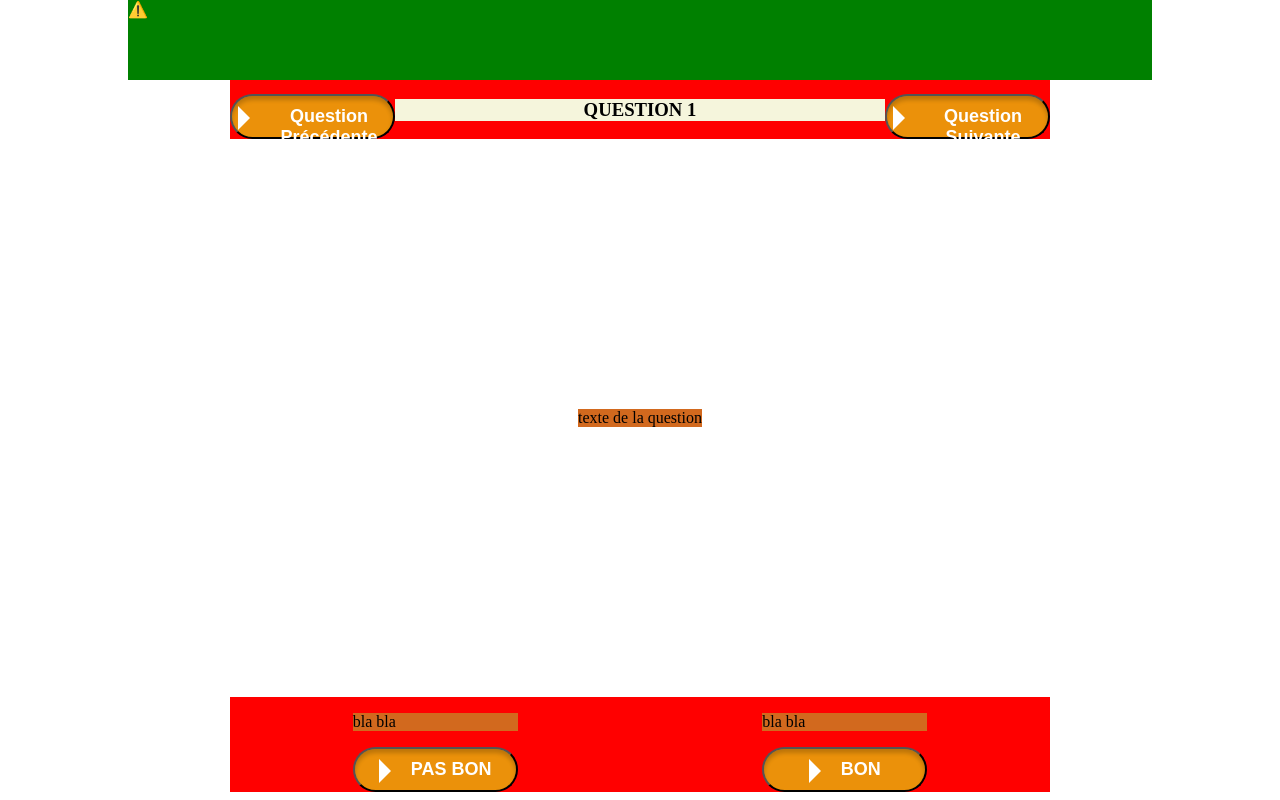
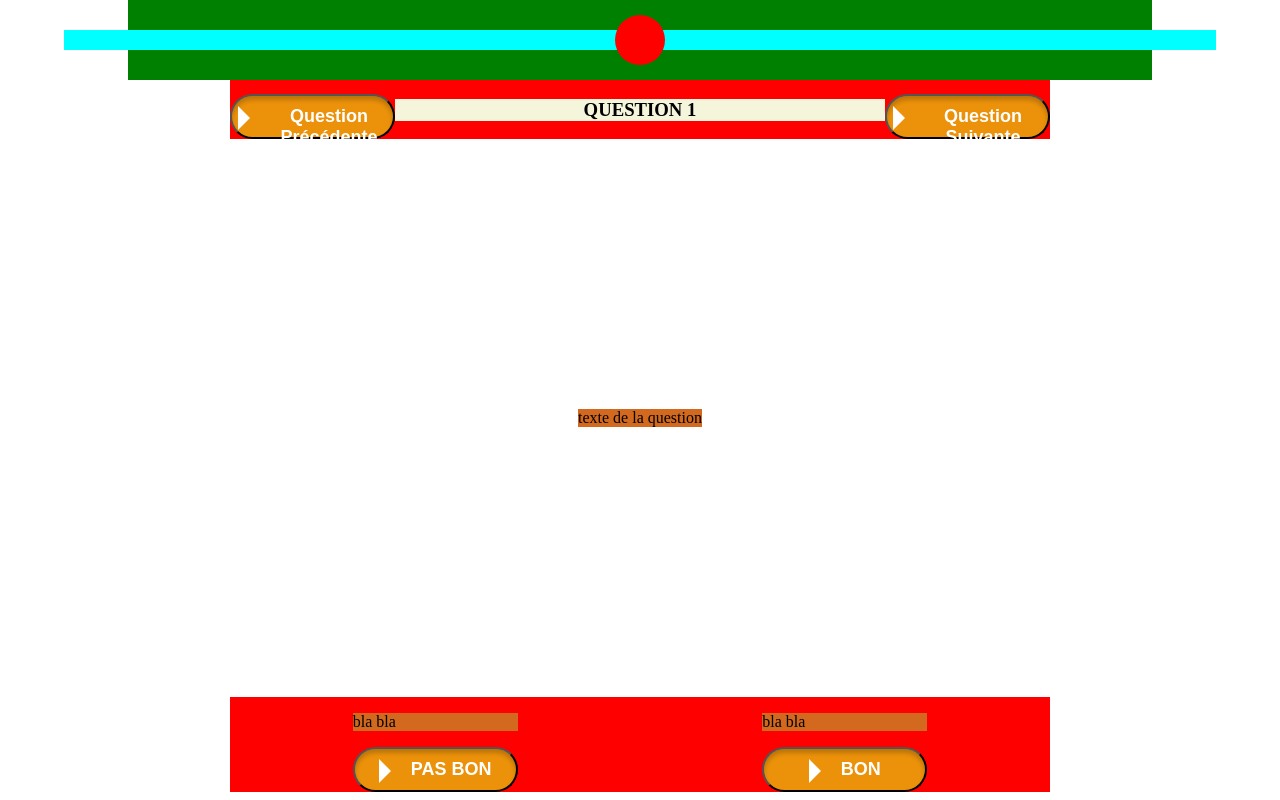
Before and after one commit to navtar21/hackaton_groupe_h, a React (Vite) app: page / in a window 1280 px wide. Built offline with nearby package versions, Linux system fonts and the light colour scheme; no server answers.

Commit message:
add progress bar

```diff
--- /dev/null
+++ b/src/components/ProgressBar.jsx
@@ -0,0 +1,8 @@
+export const ProgressBar = () => {
+  return (
+    <div className="progress-bar">
+        <div className="progress-point">
+         </div>
+    </div>
+  )
+}
--- a/src/css/App.scss
+++ b/src/css/App.scss
@@ -1,6 +1,6 @@
 @use "Home";
 @use "About";
-
+@use "Progress";
 @use "Button";
 
 body {
--- a/src/css/_Home.scss
+++ b/src/css/_Home.scss
@@ -1,8 +1,15 @@
 #Home {
+    aside {
+        margin: 3vh 0;
+    }
     nav {
         width: 100%;
         height: 10vh;
         background-color: green;
+        display: flex;
+        justify-content: center;
+        align-items: center;
+
     }
 
     article {
--- /dev/null
+++ b/src/css/_Progress.scss
@@ -0,0 +1,17 @@
+    .progress-bar {
+    position: relative;
+    width: 90vw;
+    height: 20px;
+    background-color: aqua;
+
+    .progress-point {
+        background-color:red;
+        position: absolute;
+        border-radius: 50%;
+        height: 50px;
+        width: 50px;
+        top: 50%;
+        left: 50%;
+        transform: translate(-50%, -50%);
+    }
+}
--- a/src/pages/Home.jsx
+++ b/src/pages/Home.jsx
@@ -1,6 +1,7 @@
 // import { useValue } from "../contexts/ContextProvider";
 import { Player } from "@lottiefiles/react-lottie-player";
 import Button from "../components/Button";
+import { ProgressBar } from "../components/ProgressBar";
 
 export default function Home() {
   // const { val, setVal } = useValue();
@@ -8,7 +9,10 @@ export default function Home() {
   return (
     <section id="Home">
       <nav>
-        <Player
+      <aside>
+        <ProgressBar />
+      </aside>
+        {/* <Player
           autoplay
           loop
           src="https://assets6.lottiefiles.com/packages/lf20_kpx9c6si.json"
@@ -18,7 +22,7 @@ export default function Home() {
             position: "relative",
             top: "-15vh",
           }}
-        ></Player>
+        ></Player> */}
       </nav>
       <article>
         <div id="question_container">
```
